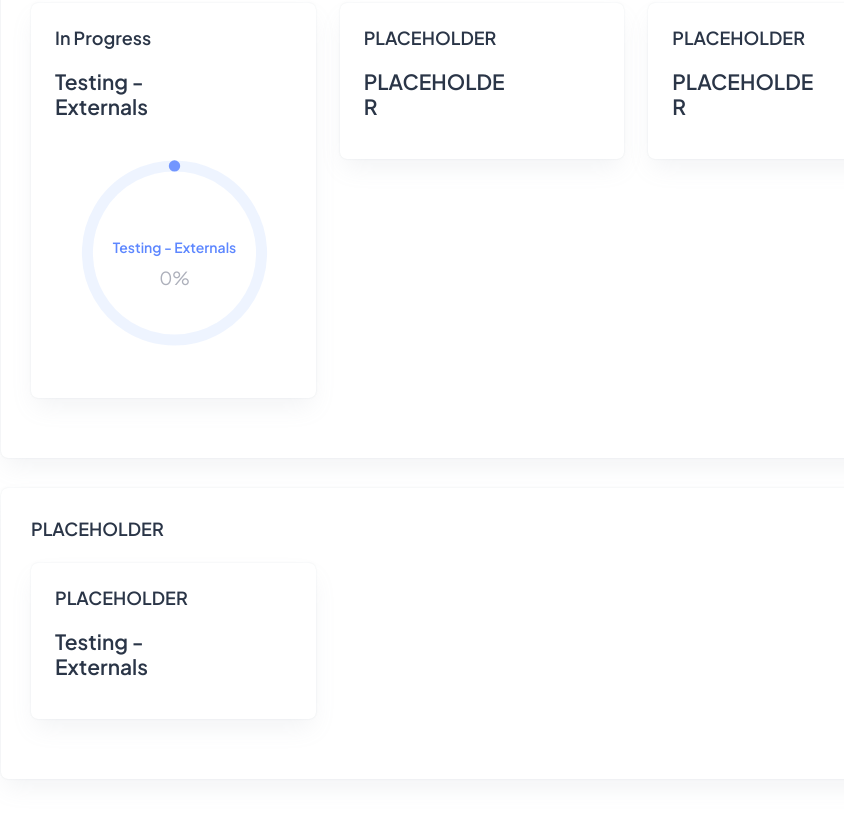
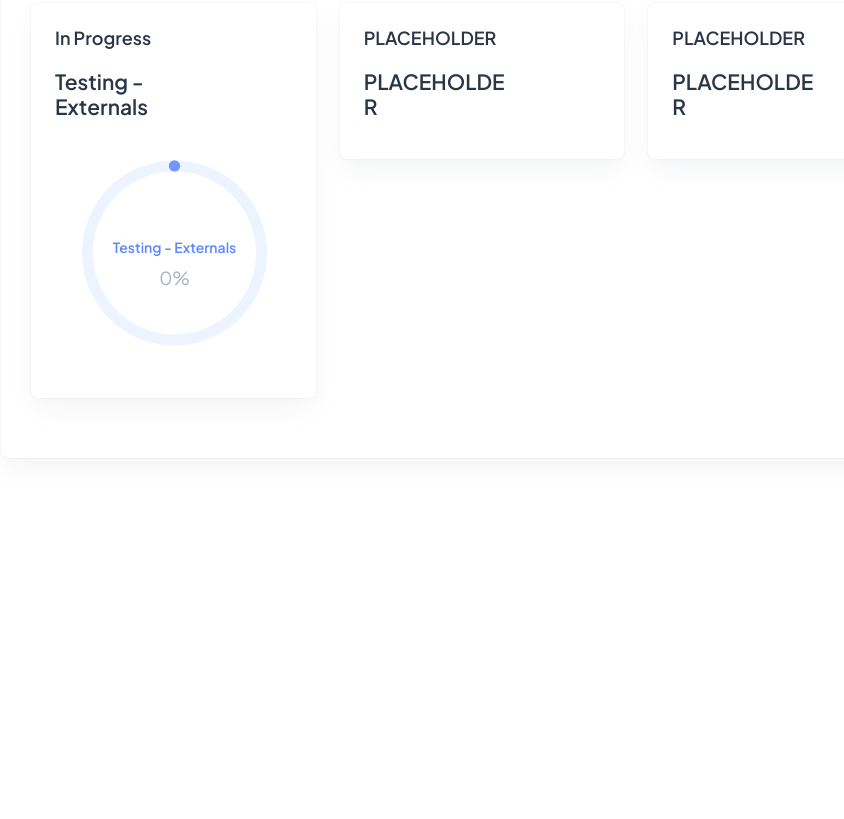
Before and after one commit to conortbdw-lgtm/Bloor_Homes_Hub, a website: page index.html in a window 1280 px wide. Shown: the part 1278-2097 px from the top of the page, without its empty margins (293-1137 px from the left). After the commit the page ends 1790 px from the top, so only its background shows below. Drawn offline with Linux system fonts and the light colour scheme.

Commit message:
spacing-fix

```diff
--- a/index.html
+++ b/index.html
@@ -318,38 +318,6 @@
 							</div>
 						</div>
 					</div>
-					<div class="card">
-						<div class="card-body">
-							<h5 class="card-title fw-semibold mb-4">
-								PLACEHOLDER
-							</h5>
-							<div class="row">
-								<div class="col-lg-4">
-									<div class="row">
-										<div class="col-lg-12">
-											<div class="card overflow-hidden">
-												<a href="checklist-testing-externals.html">
-													<div class="card-body p-4">
-														<h5 class="card-title mb-9 fw-semibold">PLACEHOLDER</h5>
-														<div class="row align-items-center">
-															<div class="col-8">
-																<h4 class="fw-semibold mb-3">Testing - Externals</h4>
-															</div>
-															<div class="col-4">
-																<div class="d-flex justify-content-center">
-																	<div id=""></div>
-																</div>
-															</div>
-														</div>
-													</div>
-												</a>
-											</div>
-										</div>
-									</div>
-								</div>
-							</div>
-						</div>
-					</div>
 				</div>
 			</div>
 		</div>
```
